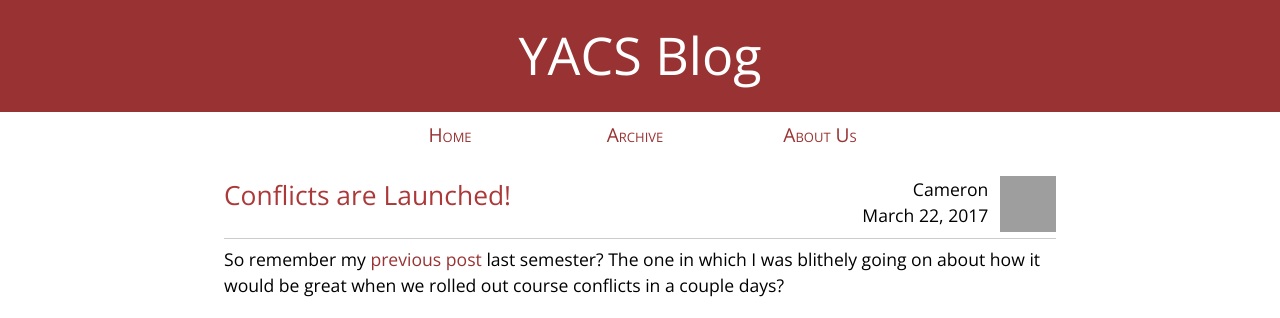
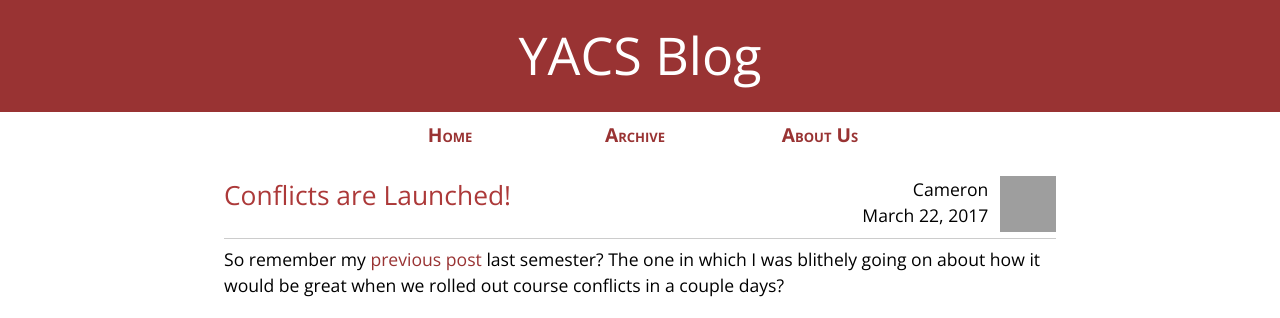
Before and after one commit to colegregory/yacs-rcos.github.io, a Jekyll site: the page built from index.html, in a window 1280 px wide. Shown: the top 318 px of the page. Built offline with Jekyll 4.4.1, drawn with Linux system fonts in a browser that asks for light colours; grey boxes are pictures that could not be loaded.

Commit message:
Made font lighter weight except for the nav which is now bold

```diff
--- a/_includes/head.html
+++ b/_includes/head.html
@@ -3,7 +3,7 @@
   <title>{{ pageTitle }}</title>
   <meta name="description" content="YACS Development Blog"/>
   <meta name="viewport" content="width=device-width, initial-scale=1">
-  <link href='https://fonts.googleapis.com/css?family=Open+Sans:100,400,700' rel='stylesheet' type='text/css'>
+  <link href='https://fonts.googleapis.com/css?family=Open+Sans:300,400,700' rel='stylesheet' type='text/css'>
   <link rel="stylesheet" href="/assets/css/main.css">
   <link rel="shortcut icon" href="/assets/favicon.ico">
 </head>
--- a/_sass/style.scss
+++ b/_sass/style.scss
@@ -5,6 +5,7 @@
 nav.page-nav {
   font-variant:small-caps;
   font-size:120%;
+  font-weight: bold;
   ul {
     list-style-type: none;
     // display: inline;
--- a/_sass/yacs-cayman.scss
+++ b/_sass/yacs-cayman.scss
@@ -28,6 +28,7 @@ body {
   padding: 0;
   margin: 0;
   font-family: "Open Sans", "Helvetica Neue", Helvetica, Arial, sans-serif;
+  font-weight: lighter;
   font-size: 16px;
   line-height: 1.5;
   color: $body-text-color;
```
